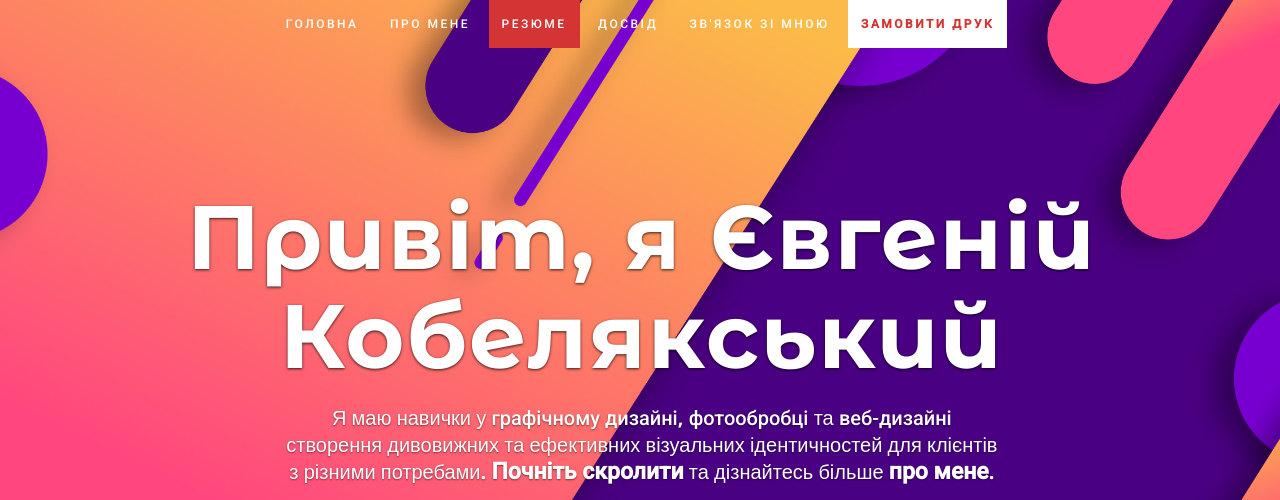
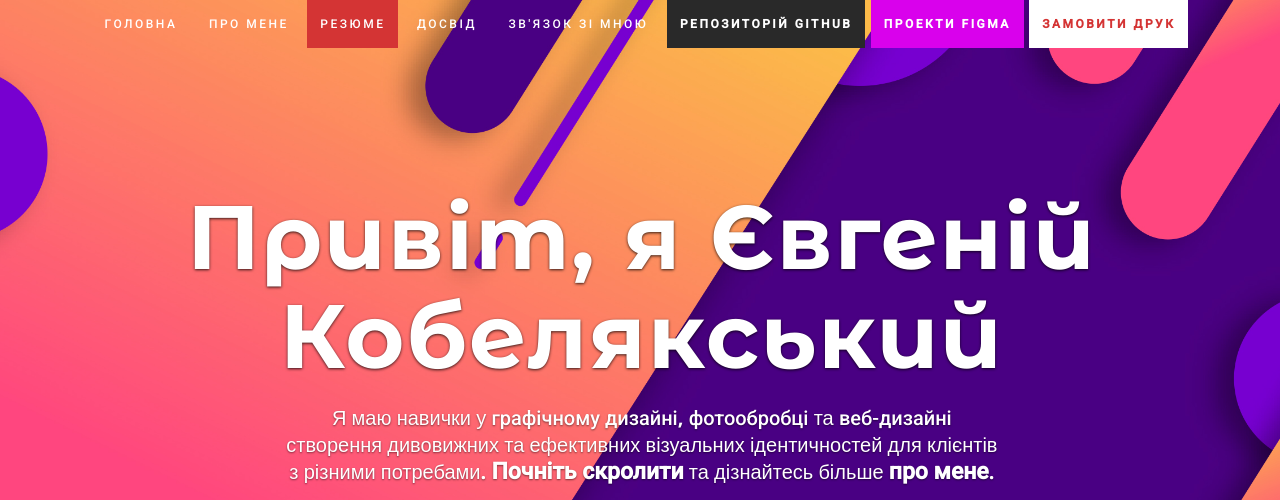
Before and after one commit to EugeneKobeliaksky/portfolio-app, a plain HTML site: page index.html in a window 1280 px wide. Shown: the top 500 px of the page. Drawn offline with nearby package versions, Linux system fonts and the light colour scheme.

Commit message:
add link to github and figma

```diff
--- a/css/layout.css
+++ b/css/layout.css
@@ -409,6 +409,7 @@
 /* ------------------------------------------------------------------ */
 /* e. Portfolio Section
 /* ------------------------------------------------------------------ */
+
 
 #portfolio {
    background: #ebeeee;
--- a/index.html
+++ b/index.html
@@ -27,8 +27,12 @@
             <li><a class="smoothscroll" href="#about">Про мене</a></li>
 	         <li><a class="smoothscroll" href="#resume">Резюме</a></li>
             <li><a class="smoothscroll" href="#portfolio">Досвід</a></li>
+            <li><a class="smoothscroll" href="#contact">Зв'язок зі мною</a></li>
+            <li><a class="smoothscroll" href="https://github.com/EugeneKobeliaksky?tab=repositories"
+                  style="color: rgb(255, 255, 255); background-color: rgb(41, 41, 41); font-weight: 800;">Репозиторій github</a></li>
+            <li><a class="smoothscroll" href="https://www.figma.com/files/recent"
+                  style="color: rgb(255, 255, 255); background-color: rgb(217, 1, 236); font-weight: 800;">Проекти Figma</a></li>
             <!-- <li><a class="smoothscroll" href="#testimonials">Testimonials</a></li> -->
-            <li><a class="smoothscroll" href="#contact">Зв'язок зі мною</a></li>
             <li>
                <!-- link to order page -->
                <a href="https://www.facebook.com/fastprintkremen/?modal=admin_todo_tour" title="Замовлення поліграфії"
```
Also changed, not shown: images/figma.png (added), images/github.png (added).
